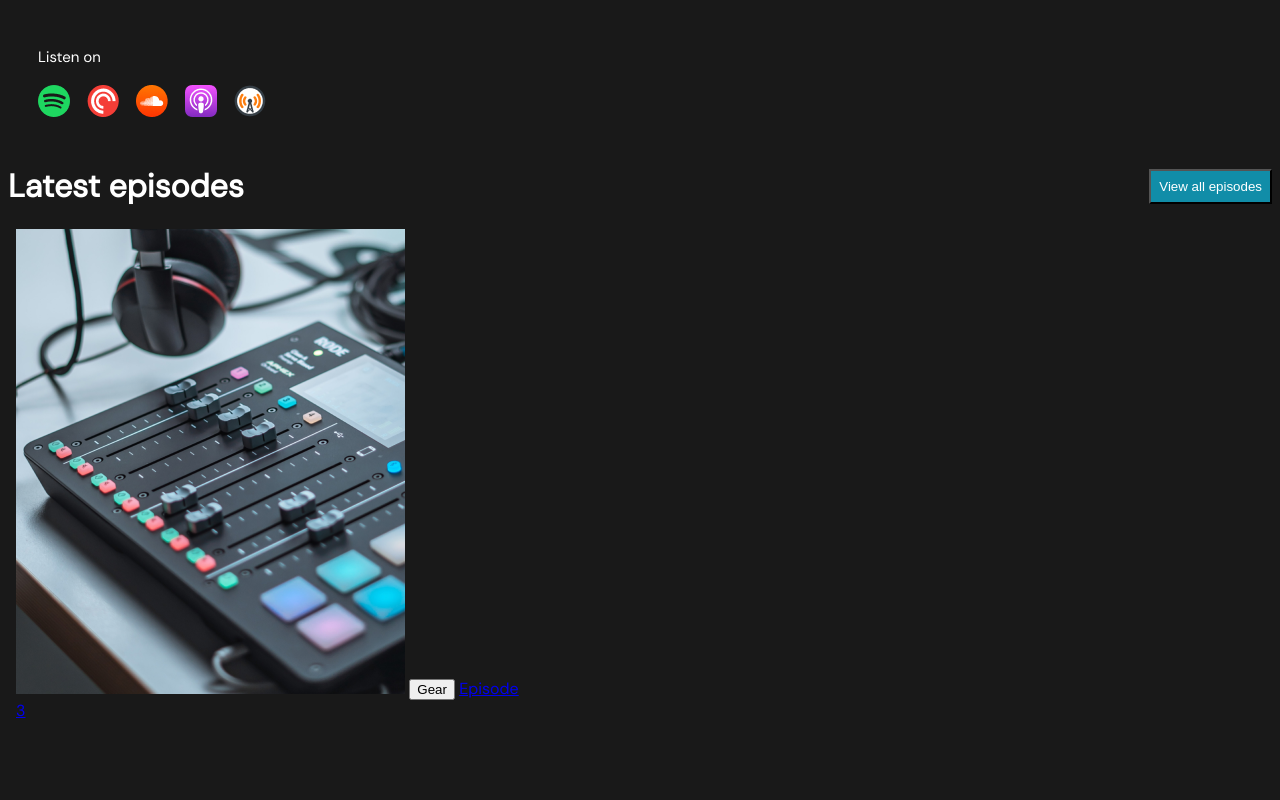
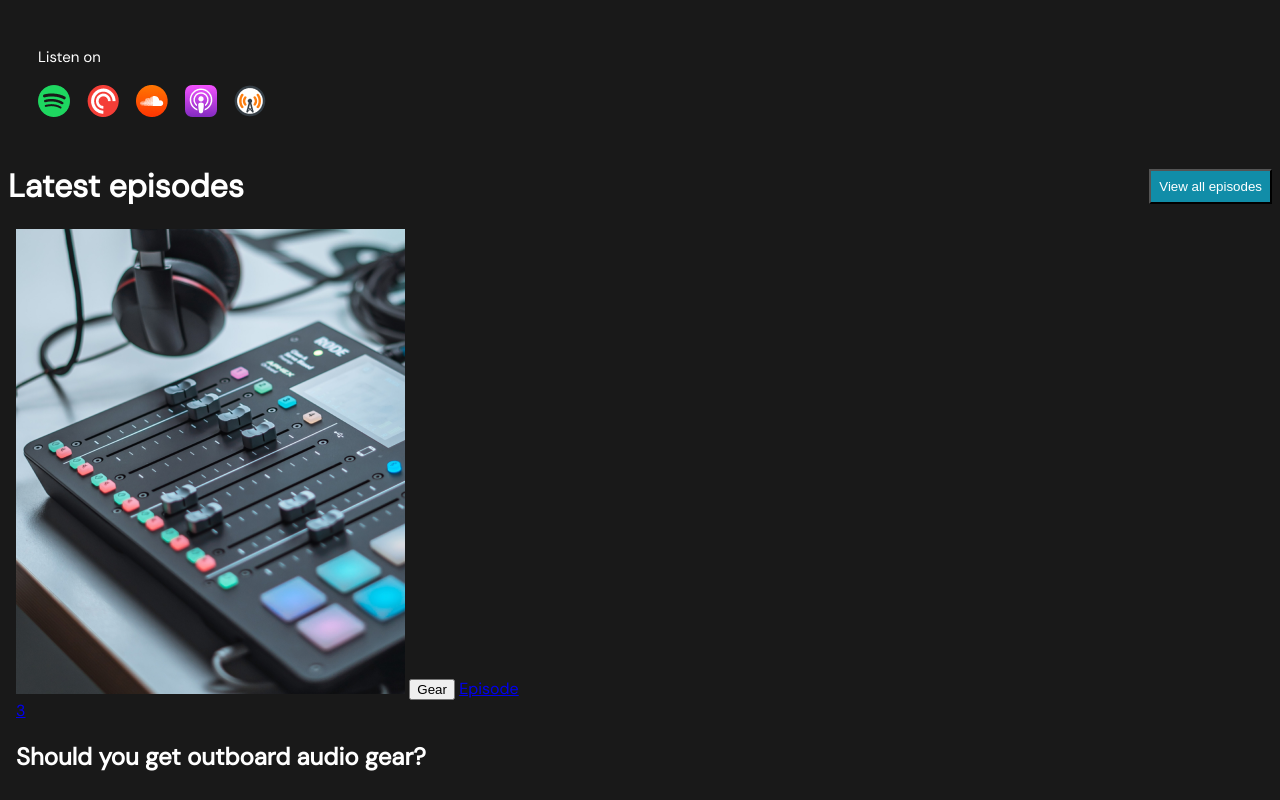
Before and after one commit to medinaaltynbekovna0/coursework, a plain HTML site: page index.html in a window 1280 px wide. Shown: the part 1485-2285 px from the top of the page. Before the commit the page ends 2214 px from the top, so only its background shows below. Drawn offline with Linux system fonts and the light colour scheme.

Commit message:
inside tag div with class card added new tag h2 and filled it text

```diff
--- a/index.html
+++ b/index.html
@@ -39,6 +39,7 @@
             <img src="./assets/img1.png" alt="first image inside class card">
             <button class="btn-2">Gear</button>
             <a href="#">Episode 3</a>
+            <h2>Should you get outboard audio gear?</h2>
           </div>
           <div class="col-7"></div>
          </div>
```
